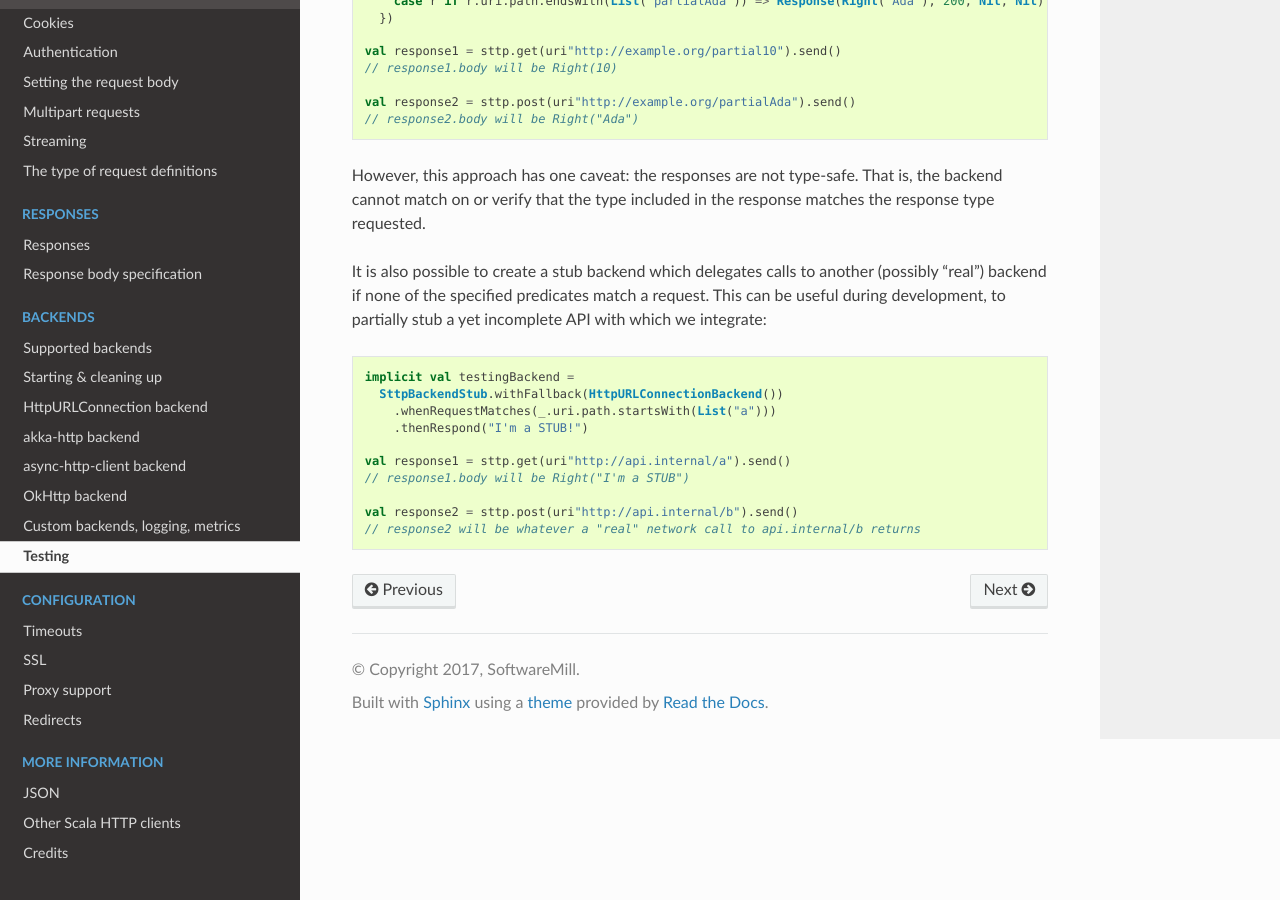
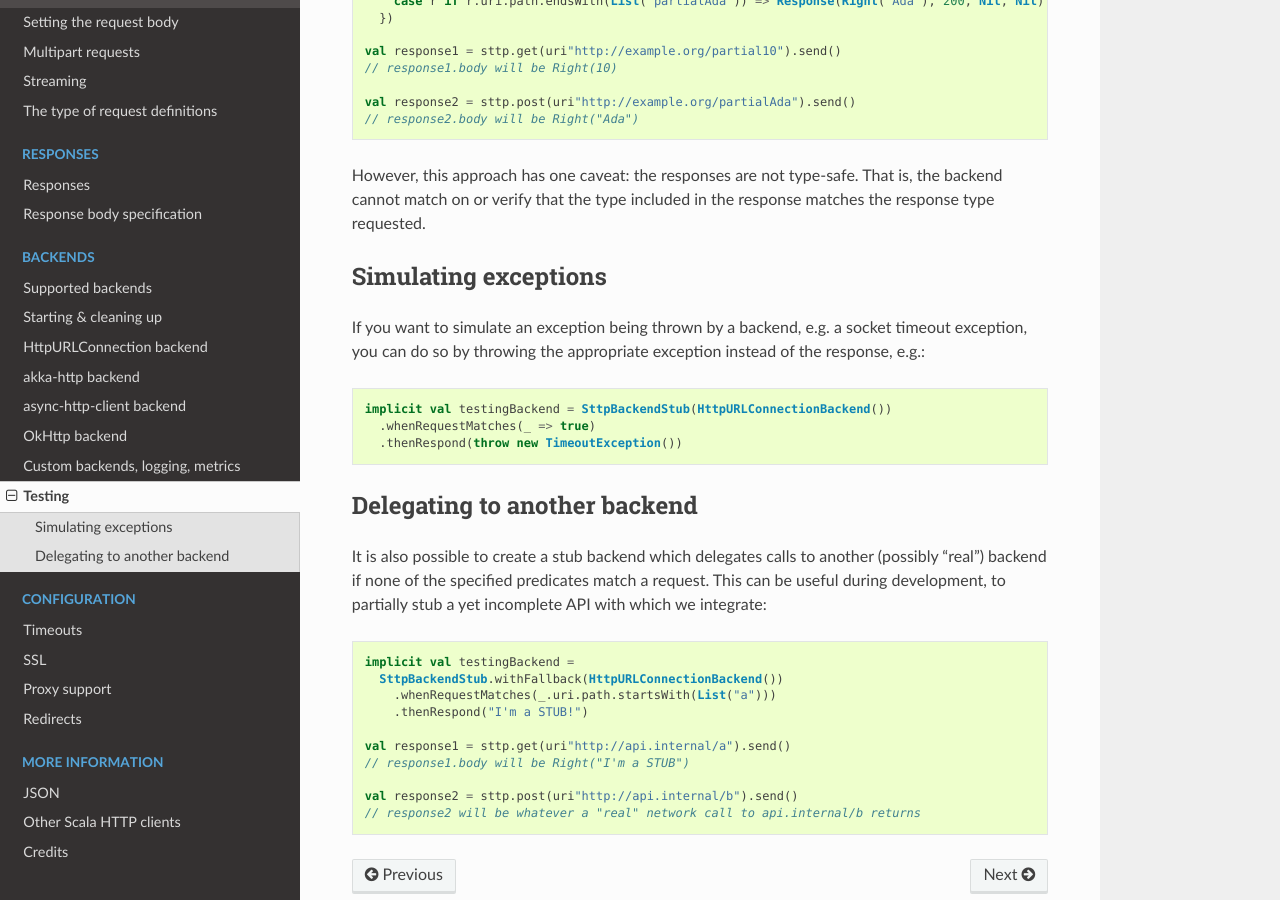
Before and after one commit to softwaremill/sttp, a Sphinx documentation site: the page built from docs/backends/testing.rst, in a window 1280 px wide and 900 px high, scrolled down 730 px. Built offline with Sphinx 7.4.7 and the Read the Docs theme 2.0.0, drawn with Linux system fonts in a browser that asks for light colours.

Commit message:
#43: supporting exceptions in the stub backend

```diff
--- a/docs/backends/testing.rst
+++ b/docs/backends/testing.rst
@@ -35,6 +35,18 @@ It is also possible to match request by partial function, returning a response.
 
 However, this approach has one caveat: the responses are not type-safe. That is, the backend cannot match on or verify that the type included in the response matches the response type requested.
 
+Simulating exceptions
+---------------------
+
+If you want to simulate an exception being thrown by a backend, e.g. a socket timeout exception, you can do so by throwing the appropriate exception instead of the response, e.g.::
+
+  implicit val testingBackend = SttpBackendStub(HttpURLConnectionBackend())
+    .whenRequestMatches(_ => true)
+    .thenRespond(throw new TimeoutException())
+
+Delegating to another backend
+-----------------------------
+
 It is also possible to create a stub backend which delegates calls to another (possibly "real") backend if none of the specified predicates match a request. This can be useful during development, to partially stub a yet incomplete API with which we integrate::
 
   implicit val testingBackend =
```
Also changed, not shown: 2 other files.
